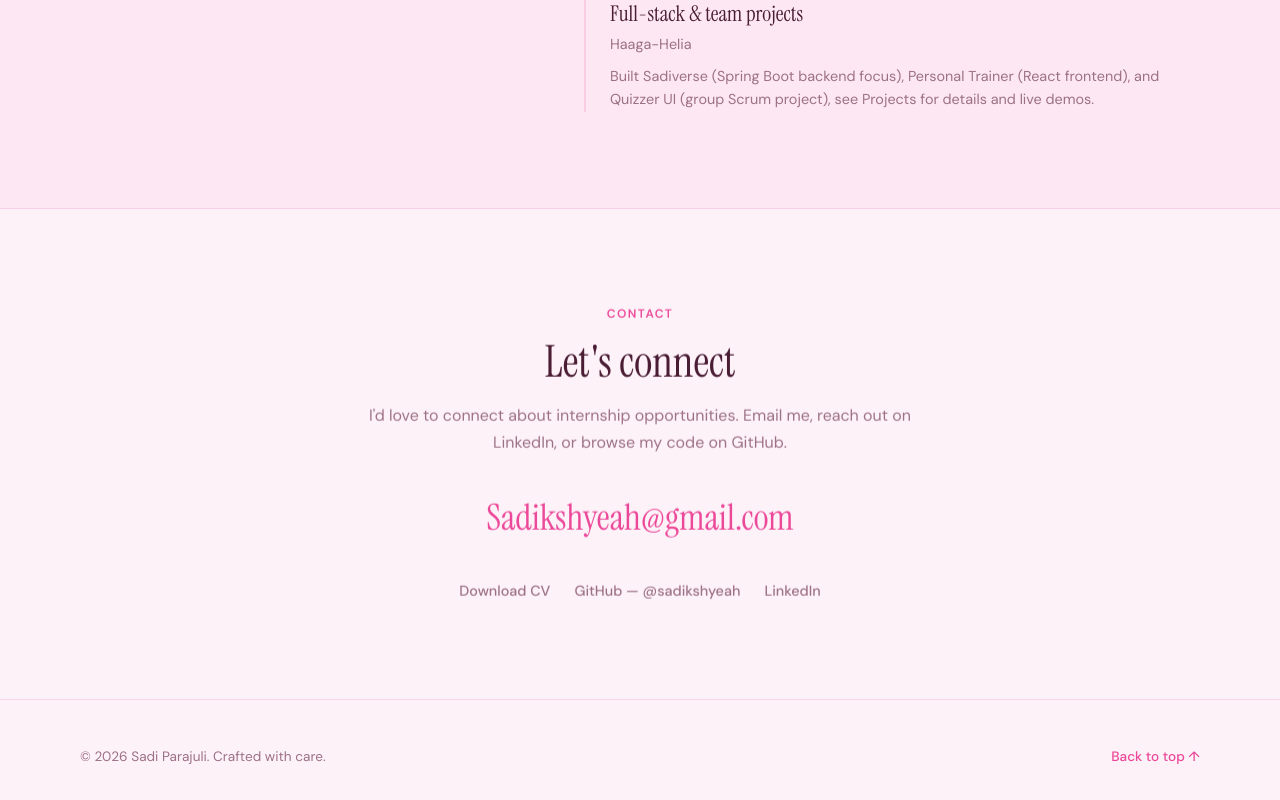
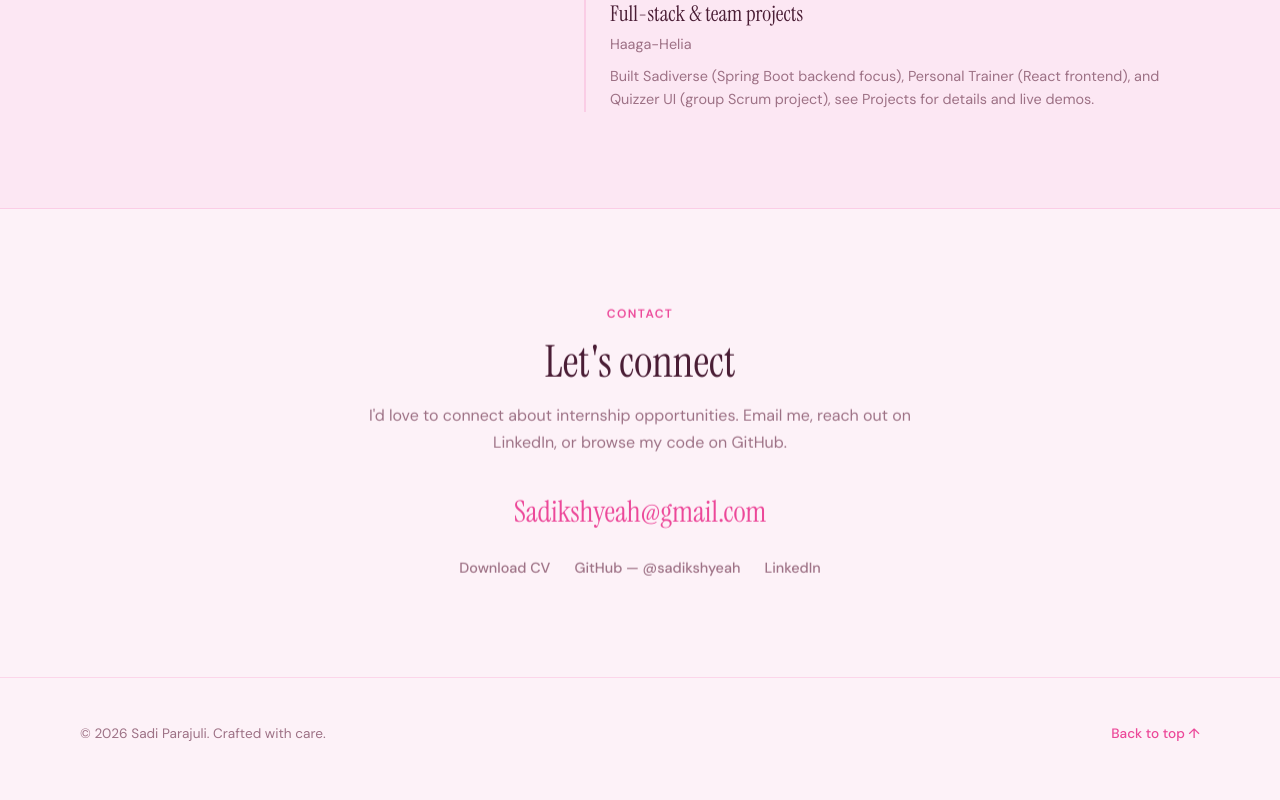
Before and after one commit to sadikshyeah/Sadi_portfolio, a React (Vite) app: page / in a window 1280 px wide. Shown: the part 3728-4528 px from the top of the page. Built offline with nearby package versions, Linux system fonts and the light colour scheme.

Commit message:
Add contact CTA styles and adjust email display properties

```diff
--- a/src/index.css
+++ b/src/index.css
@@ -833,17 +833,34 @@
   margin: 0 0 2rem;
 }
 
+.contact__cta {
+  padding: 1.75rem;
+  margin-bottom: 2rem;
+  border-radius: var(--radius);
+  background: var(--surface);
+  border: 1px solid var(--border);
+  box-shadow: 0 12px 32px rgba(236, 72, 153, 0.08);
+}
+
 .contact__email {
   display: inline-block;
   font-family: var(--serif);
-  font-size: clamp(1.5rem, 4vw, 2.25rem);
+  font-size: clamp(1.25rem, 3.5vw, 1.85rem);
   color: var(--accent);
-  margin-bottom: 2rem;
+  margin-bottom: 1.25rem;
+  word-break: break-word;
   transition: opacity var(--transition);
 }
 
 .contact__email:hover {
   opacity: 0.85;
+}
+
+.contact__actions {
+  display: flex;
+  flex-wrap: wrap;
+  justify-content: center;
+  gap: 0.75rem;
 }
 
 .contact__social {
```
